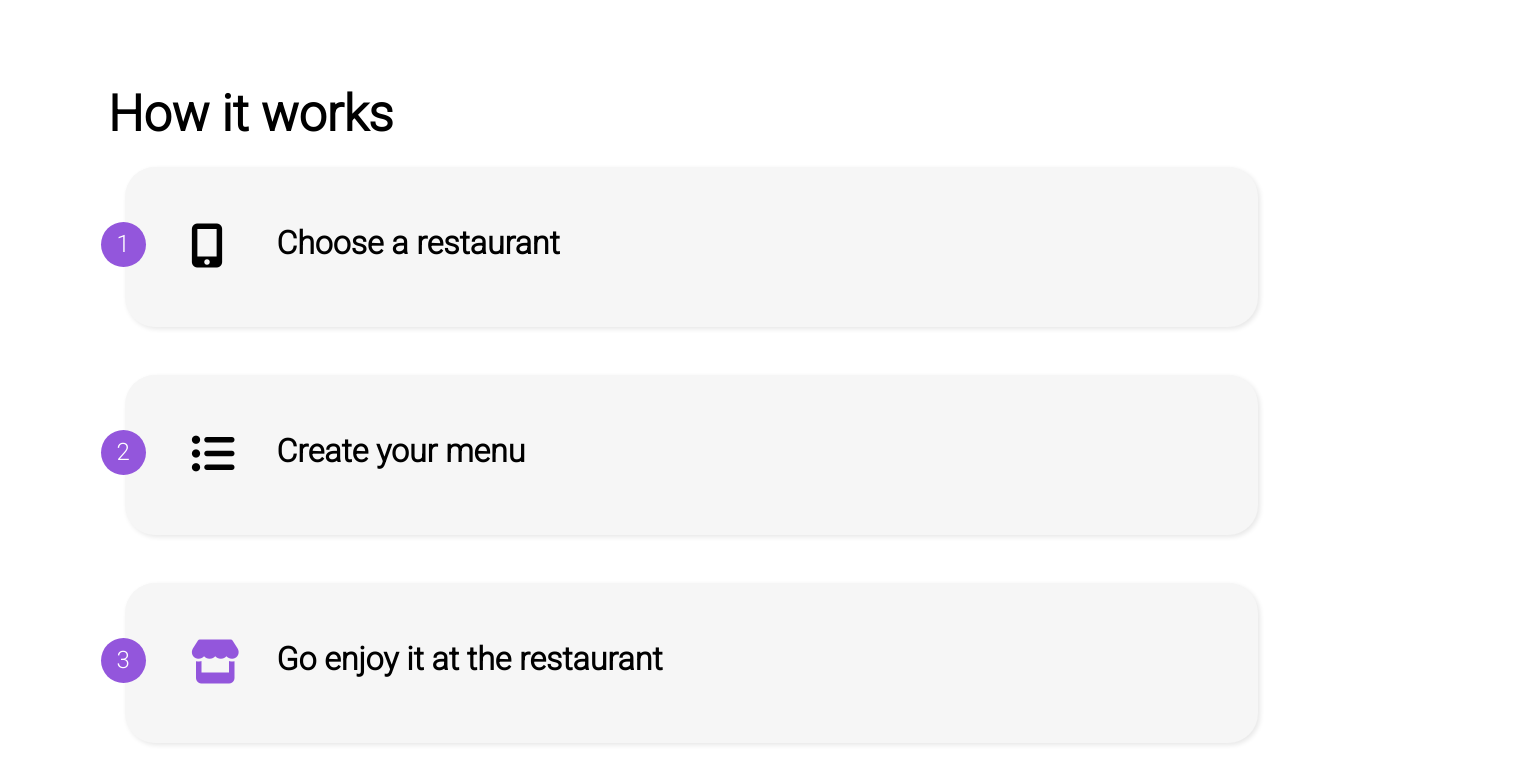
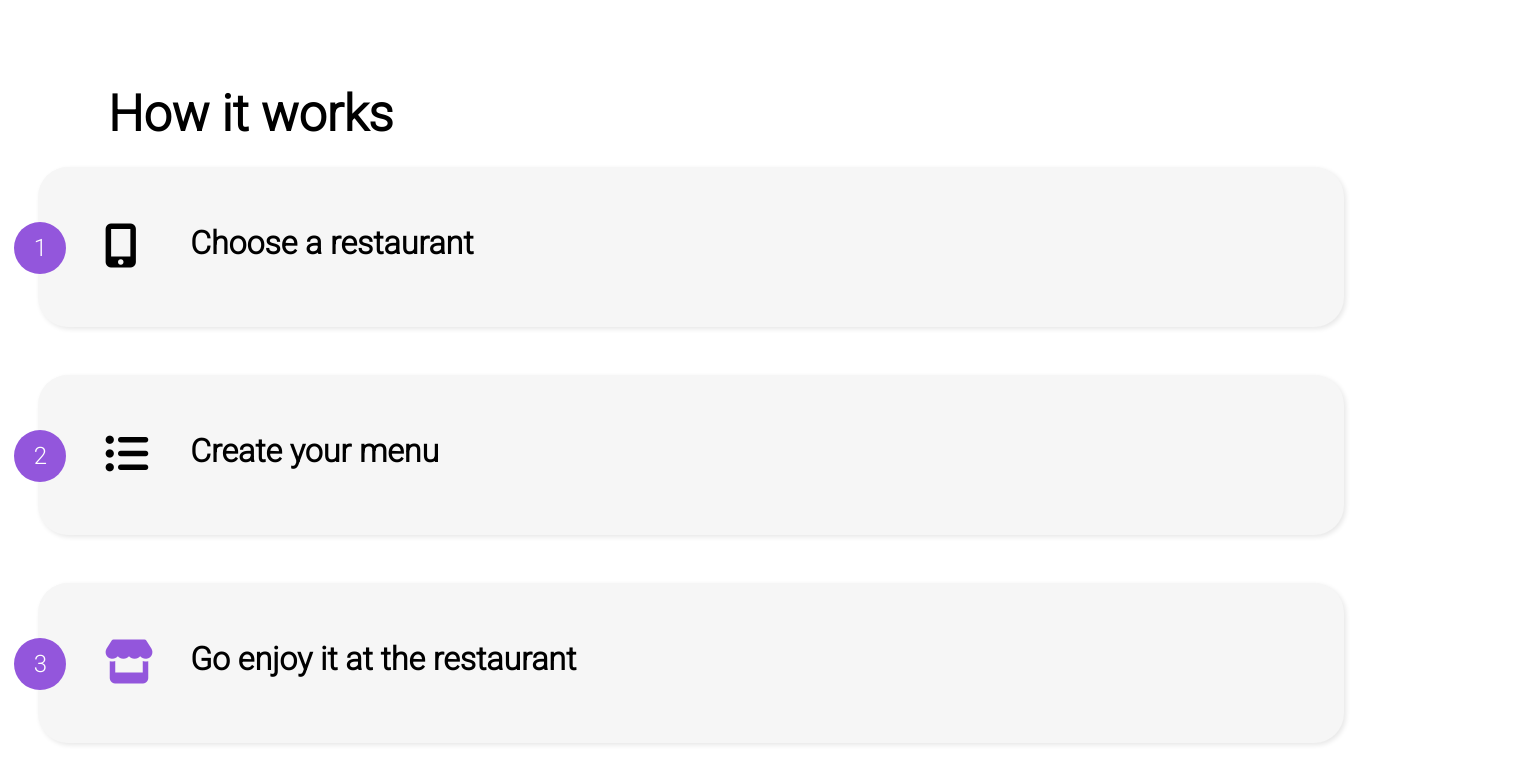
Before and after one commit to anakamuro/animation.hw, a website: page index.html in a window 1536 px wide. Shown: the part 883-1667 px from the top of the page. Drawn offline with nearby package versions, Linux system fonts and the light colour scheme; a web font is replaced by a local one.

Commit message:
final final commit

```diff
--- a/index.html
+++ b/index.html
@@ -6,6 +6,7 @@
     <meta name="viewport" content="width=device-width, initial-scale=1.0" />
     <title>Document</title>
     <link href="src/styles.css" rel="stylesheet" />
+    <link rel="shortcut icon" href="#">
     <link
       rel="stylesheet"
       href="https://use.fontawesome.com/releases/v5.15.4/css/all.css"
--- a/src/styles.css
+++ b/src/styles.css
@@ -2212,7 +2212,7 @@ html {
     padding: 3px;
     border-radius: 15px;
     display: inline-block;
-    width: 445.39px;
+    width: 83vw;
     height: 80px;
     background-color: #f6f6f6;
     position: relative;
@@ -2783,7 +2783,7 @@ html {
     padding: 3px;
     border-radius: 15px;
     display: inline-block;
-    width: 639.19px;
+    width: 83vw;
     height: 130px;
     background-color: #f6f6f6;
     position: relative;
@@ -3991,7 +3991,7 @@ html {
     padding: 3px;
     border-radius: 30px;
     display: inline-block;
-    width: 1133px;
+    width: 85vw;
     height: 160px;
     background-color: #f6f6f6;
     position: relative;
```
